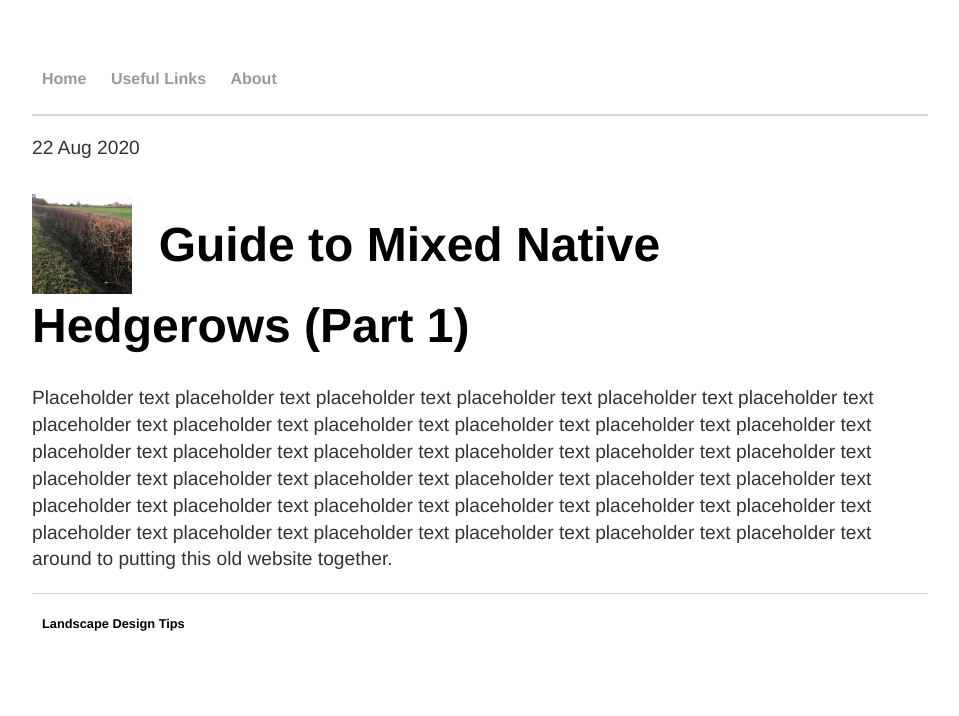
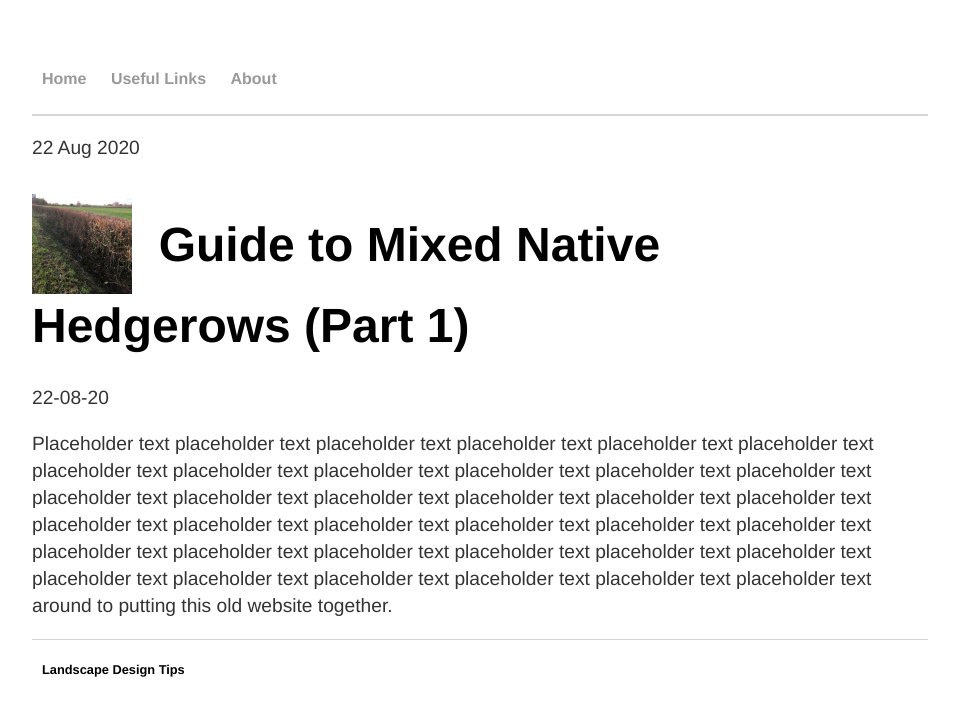
Before and after one commit to Quixoty/ORIG, a Jekyll site: the page built from _posts/2020-08-22-Guide to mixed native hedgerows (part 1).md, in a window 1280 px wide. Shown: the top 716 px of the page, without its empty margins (160-1119 px from the left). Built offline with Jekyll 4.4.1, drawn with Linux system fonts in a browser that asks for light colours.

Commit message:
Update 2020-08-22-Guide to mixed native hedgerows (part 1).md

```diff
--- a/_posts/2020-08-22-Guide to mixed native hedgerows (part 1).md
+++ b/_posts/2020-08-22-Guide to mixed native hedgerows (part 1).md
@@ -6,4 +6,6 @@ date: 2020-08-22
 ---
 <h1><img src="/assets/images/nativehedge1-100.JPG" style="vertical-align: middle;" width="100px"/><span style="vertical-align: middle;">&nbsp; Guide to Mixed Native Hedgerows (Part 1)</span></h1>
 
+22-08-20
+
 Placeholder text placeholder text placeholder text placeholder text placeholder text placeholder text placeholder text placeholder text placeholder text placeholder text placeholder text placeholder text placeholder text placeholder text placeholder text placeholder text placeholder text placeholder text placeholder text placeholder text placeholder text placeholder text placeholder text placeholder text placeholder text placeholder text placeholder text placeholder text placeholder text placeholder text placeholder text placeholder text placeholder text placeholder text placeholder text placeholder text around to putting this old website together.
```
